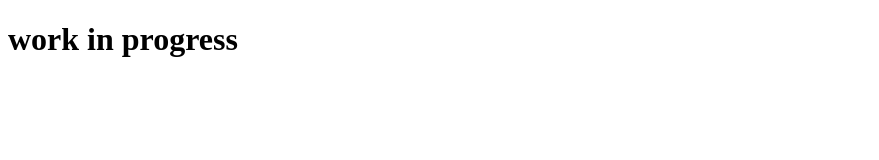
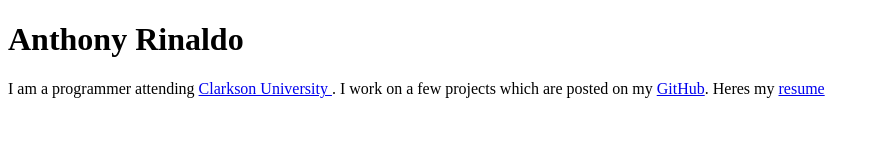
Before and after one commit to rinaldaj/website, a plain HTML site: page index.html in a window 1280 px wide. Shown: the whole page, without its empty margins (0-879 px from the left). Drawn offline with Linux system fonts and the light colour scheme.

Commit message:
Made something look beter

```diff
--- a/index.html
+++ b/index.html
@@ -4,6 +4,7 @@
 		<title>anthonyrinaldo.com</title>
 	</head>
 	<body>
-		<h1> work in progress </h2>
+		<h1> Anthony Rinaldo </h1>
+		I am a programmer attending <a href="https://clarkson.edu">Clarkson University </a>. I work on a few projects which are posted on my <a href="https://github.com/rinaldaj">GitHub</a>. Heres my <a href="https://cloud.anthonyrinaldo.com/s/HeNNMCLqZokPJsm">resume</a>
 	</body>
 </html>
```
